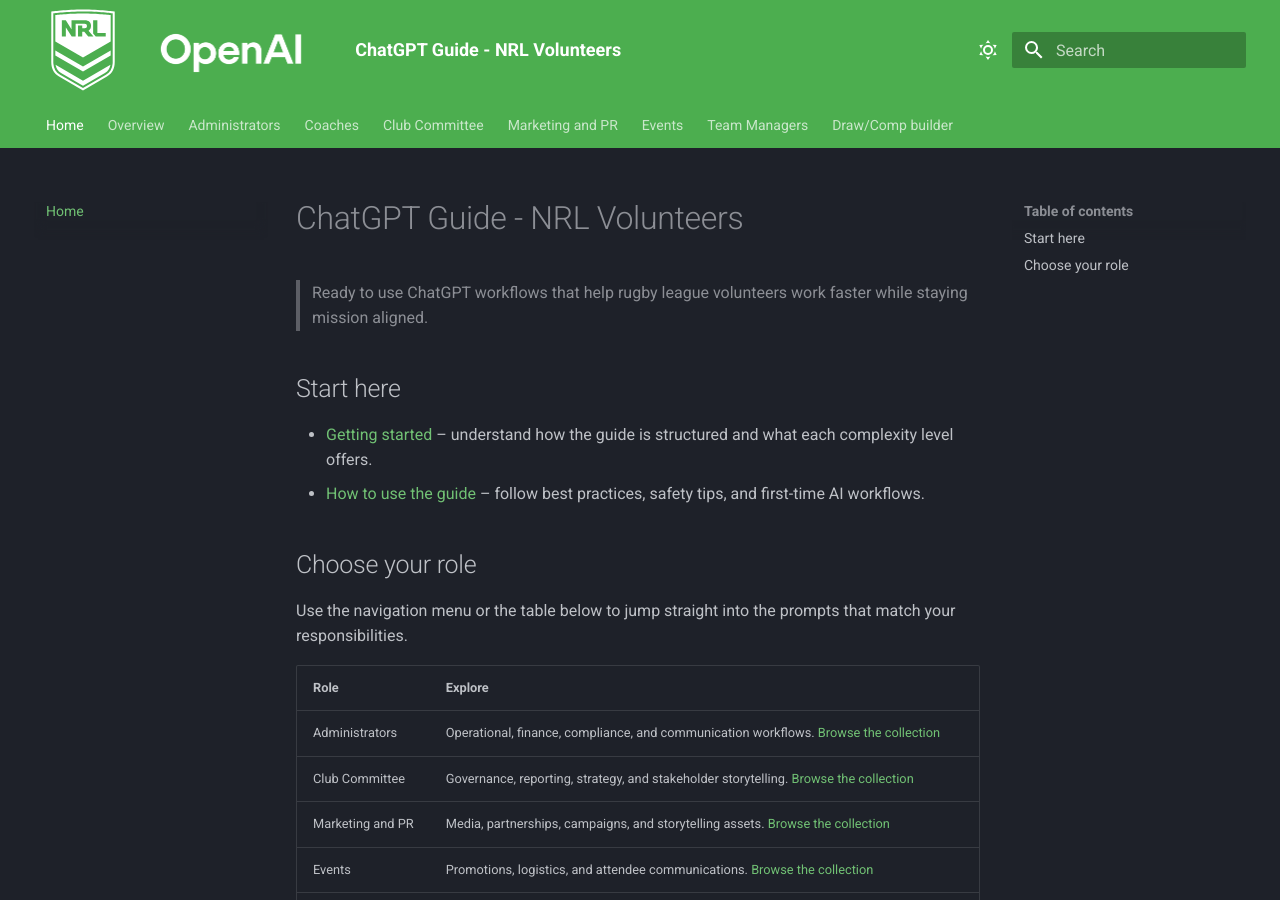
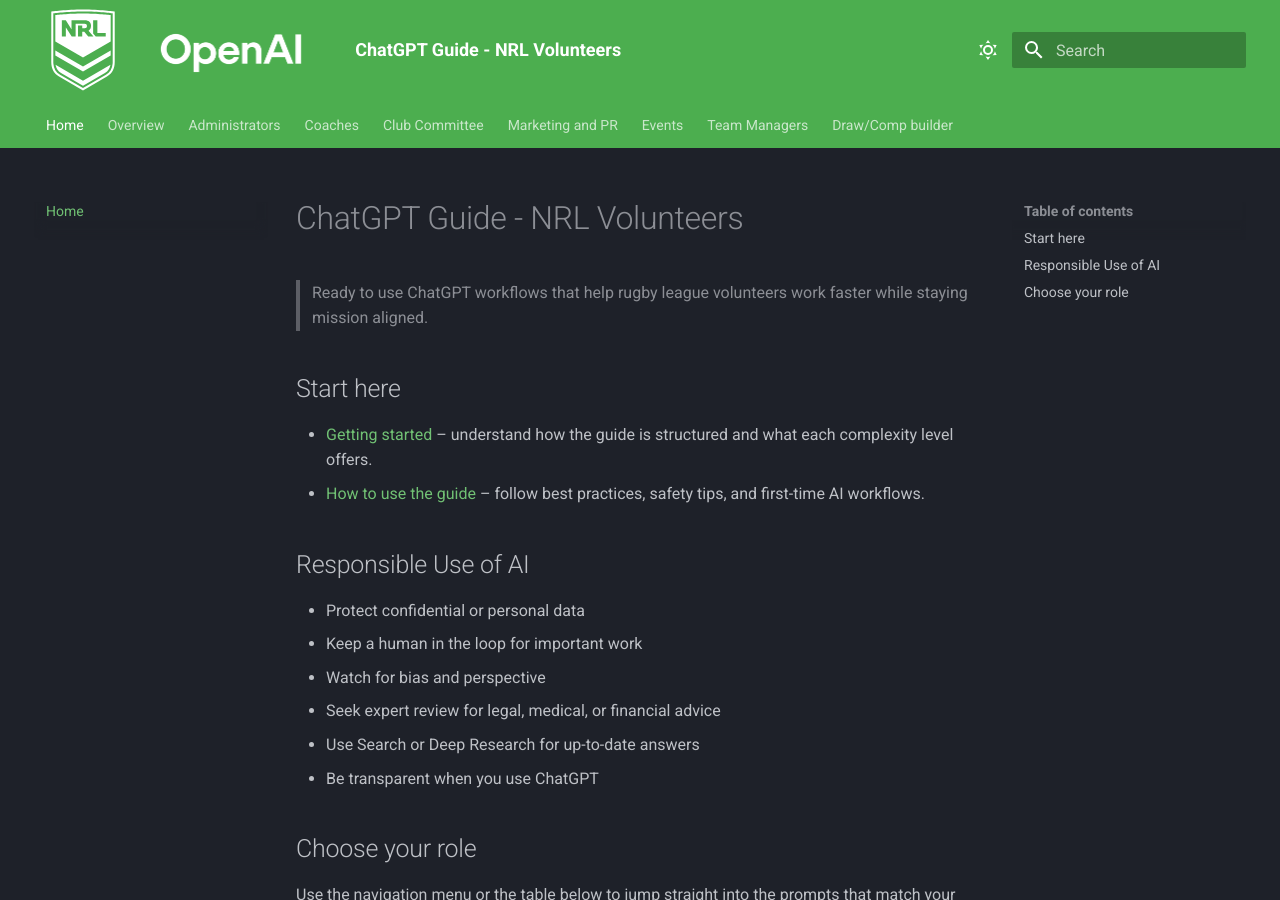
Before and after one commit to NRLParticipation/NRL-Cookbook, an MkDocs documentation site: the page built from docs/index.md, in a window 1280 px wide and 900 px high. Built offline with MkDocs 1.6.1 and Material for MkDocs 9.7.7, drawn with Linux system fonts in a browser that asks for light colours.

Commit message:
Add responsible use guidance to homepage

```diff
--- a/docs/index.md
+++ b/docs/index.md
@@ -5,6 +5,14 @@
 ## Start here
 - [Getting started](overview/getting-started.md) – understand how the guide is structured and what each complexity level offers.
 - [How to use the guide](overview/using-the-guide.md) – follow best practices, safety tips, and first-time AI workflows.
+
+## Responsible Use of AI
+- Protect confidential or personal data
+- Keep a human in the loop for important work
+- Watch for bias and perspective
+- Seek expert review for legal, medical, or financial advice
+- Use Search or Deep Research for up-to-date answers
+- Be transparent when you use ChatGPT
 
 ## Choose your role
 Use the navigation menu or the table below to jump straight into the prompts that match your responsibilities.
```
